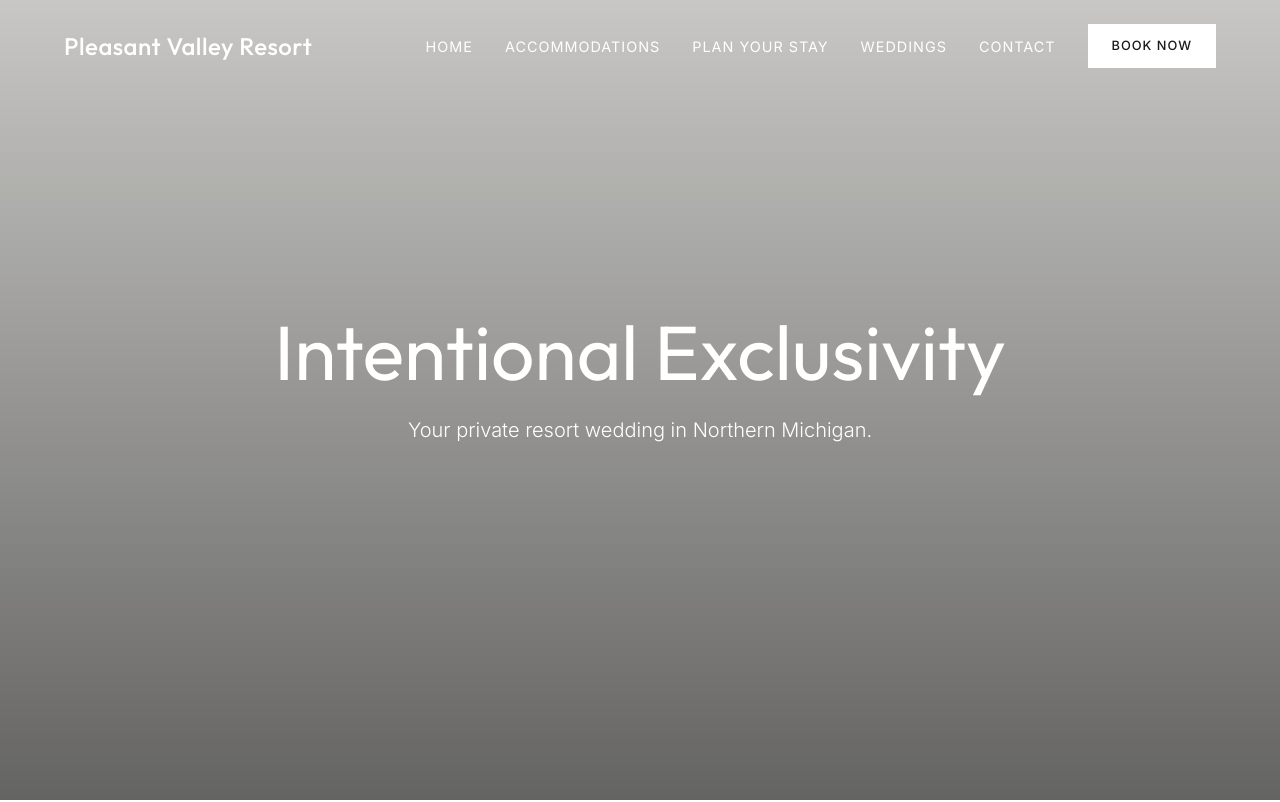
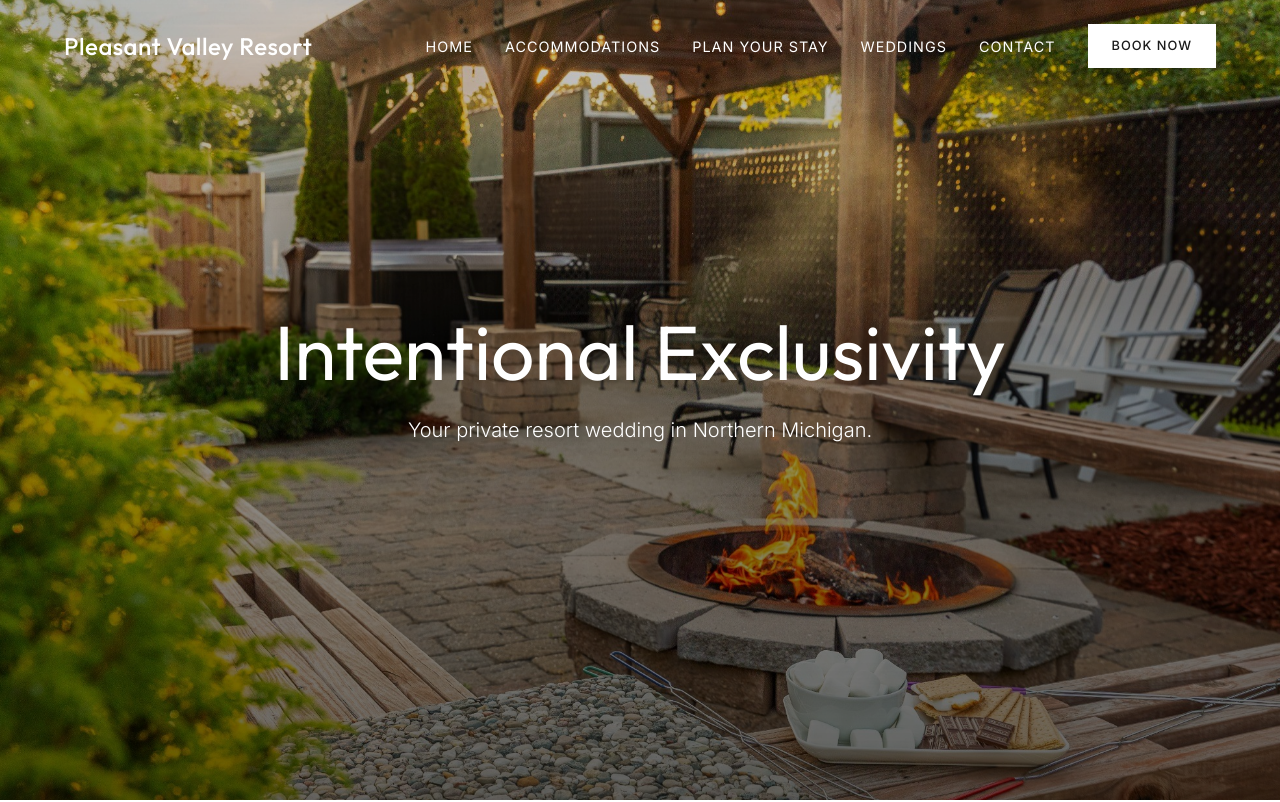
Before and after one commit to olegskorokhod91-creator/pleasant-valley-resort, a website built with Vite: page weddings.html in a window 1280 px wide. Shown: the top 802 px of the page. Built offline with nearby package versions, Linux system fonts and the light colour scheme.

Commit message:
Add real wedding images from Downloads

```diff
--- a/weddings.html
+++ b/weddings.html
@@ -24,11 +24,11 @@
   </nav>
 
   <header class="hero" id="wedding-slideshow">
-    <img src="/public/assets/wedding1.jpg" class="hero-bg slide active" alt="Wedding Setup" />
-    <img src="/public/assets/wedding2.jpg" class="hero-bg slide" alt="Wedding Setup" />
-    <img src="/public/assets/wedding3.jpg" class="hero-bg slide" alt="Wedding Setup" />
-    <img src="/public/assets/wedding4.jpg" class="hero-bg slide" alt="Wedding Setup" />
-    <img src="/public/assets/wedding5.jpg" class="hero-bg slide" alt="Wedding Setup" />
+    <img src="/public/assets/17229NorthwoodHwy-1021-HDR-Edit.jpg" class="hero-bg slide active" alt="Wedding Setup" />
+    <img src="/public/assets/17229NorthwoodHwy-1161-HDR-Edit.jpg" class="hero-bg slide" alt="Wedding Setup" />
+    <img src="/public/assets/17229NorthwoodHwy-1423-LRE-Edit.jpg" class="hero-bg slide" alt="Wedding Setup" />
+    <img src="/public/assets/17229NorthwoodHwy-1456-Edit.jpg" class="hero-bg slide" alt="Wedding Setup" />
+    <img src="/public/assets/17229NorthwoodHwy-1503-HDR-Edit.jpg" class="hero-bg slide" alt="Wedding Setup" />
     <div class="hero-overlay"></div>
 
     <div class="hero-content" style="position: relative; z-index: 10;">
```
Also changed, not shown: public/assets/17229NorthwoodHwy-1021-HDR-Edit.jpg (added), public/assets/17229NorthwoodHwy-1161-HDR-Edit.jpg (added), public/assets/17229NorthwoodHwy-1423-LRE-Edit.jpg (added), public/assets/17229NorthwoodHwy-1456-Edit.jpg (added), 1 other file.
